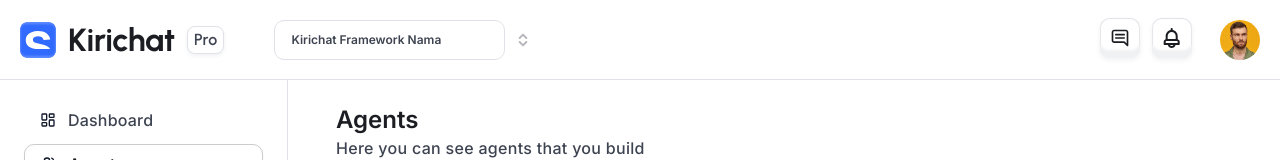
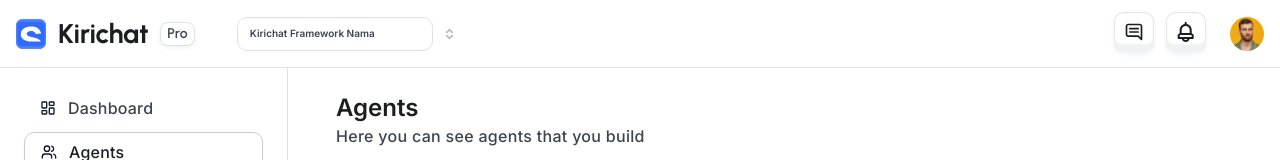
Before and after one commit to nersaview50abusiness-ops/kirichat.test.8, a React (Vite) app: page / in a window 1280 px wide. Shown: the top 160 px of the page. Built offline with nearby package versions, Linux system fonts and the light colour scheme.

Commit message:
Updated Topbar.tsx

```diff
--- a/src/components/Topbar.tsx
+++ b/src/components/Topbar.tsx
@@ -5,46 +5,46 @@ import { Button } from "./ui/button";
 
 export const Topbar = (): JSX.Element => {
   return (
-    <header className="flex items-center justify-between w-full h-20 px-5 py-2.5 bg-white border-b border-[#e0e2e7]">
-      <div className="flex items-center gap-[50px]">
+    <header className="flex items-center justify-between w-full h-[68px] px-4 py-2 bg-white border-b border-[#e0e2e7]">
+      <div className="flex items-center gap-[42px]">
         <div className="flex items-center gap-3">
           <img
-            className="w-9 h-9"
+            className="w-[30px] h-[30px]"
             alt="Symbol kirichat"
             src="/symbol-kirichat.svg"
           />
-          <div className="[font-family:'Urbanist',Helvetica] font-bold text-[#1b1d23] text-[32px] tracking-[-0.32px] leading-[48px] whitespace-nowrap">
+          <div className="[font-family:'Urbanist',Helvetica] font-bold text-[#1b1d23] text-[27px] tracking-[-0.27px] leading-[40px] whitespace-nowrap">
             Kirichat
           </div>
           <Badge
             variant="outline"
-            className="h-7 px-1.5 py-0.5 bg-white rounded-lg border-[#e0e2e7] shadow-innere-shadow-gray-large"
+            className="h-6 px-1.5 py-0.5 bg-white rounded-lg border-[#e0e2e7] shadow-innere-shadow-gray-large"
           >
-            <span className="[font-family:'Urbanist',Helvetica] font-semibold text-[#3d4350] text-base tracking-[0.20px]">
+            <span className="[font-family:'Urbanist',Helvetica] font-semibold text-[#3d4350] text-sm tracking-[0.17px]">
               Pro
             </span>
           </Badge>
         </div>
 
         <div className="flex items-center gap-2">
-          <div className="flex flex-col justify-center w-[231px] h-10 px-4 py-1.5 bg-white rounded-[10px] border border-[#e0e2e7]">
-            <span className="[font-family:'Inter',Helvetica] font-semibold text-[#3d4350] text-xs tracking-[0] leading-[15px] truncate">
+          <div className="flex flex-col justify-center w-[196px] h-[34px] px-3 py-1 bg-white rounded-[10px] border border-[#e0e2e7]">
+            <span className="[font-family:'Inter',Helvetica] font-semibold text-[#3d4350] text-[10px] tracking-[0] leading-[13px] truncate">
               Kirichat Framework Nama
             </span>
           </div>
           <Button
             variant="ghost"
             size="icon"
-            className="h-5 w-5 p-0.5 rounded-lg"
+            className="h-[17px] w-[17px] p-0.5 rounded-lg"
           >
-            <img className="w-4 h-4" alt="Component" src="/component-1.svg" />
+            <img className="w-[14px] h-[14px]" alt="Component" src="/component-1.svg" />
           </Button>
         </div>
       </div>
 
-      <div className="flex items-center gap-6">
+      <div className="flex items-center gap-5">
         <img className="h-auto" alt="Button group" src="/button-group.svg" />
-        <Avatar className="w-10 h-10">
+        <Avatar className="w-[34px] h-[34px]">
           <AvatarImage src="/ellipse-2082.png" alt="User avatar" />
           <AvatarFallback>U</AvatarFallback>
         </Avatar>
```
